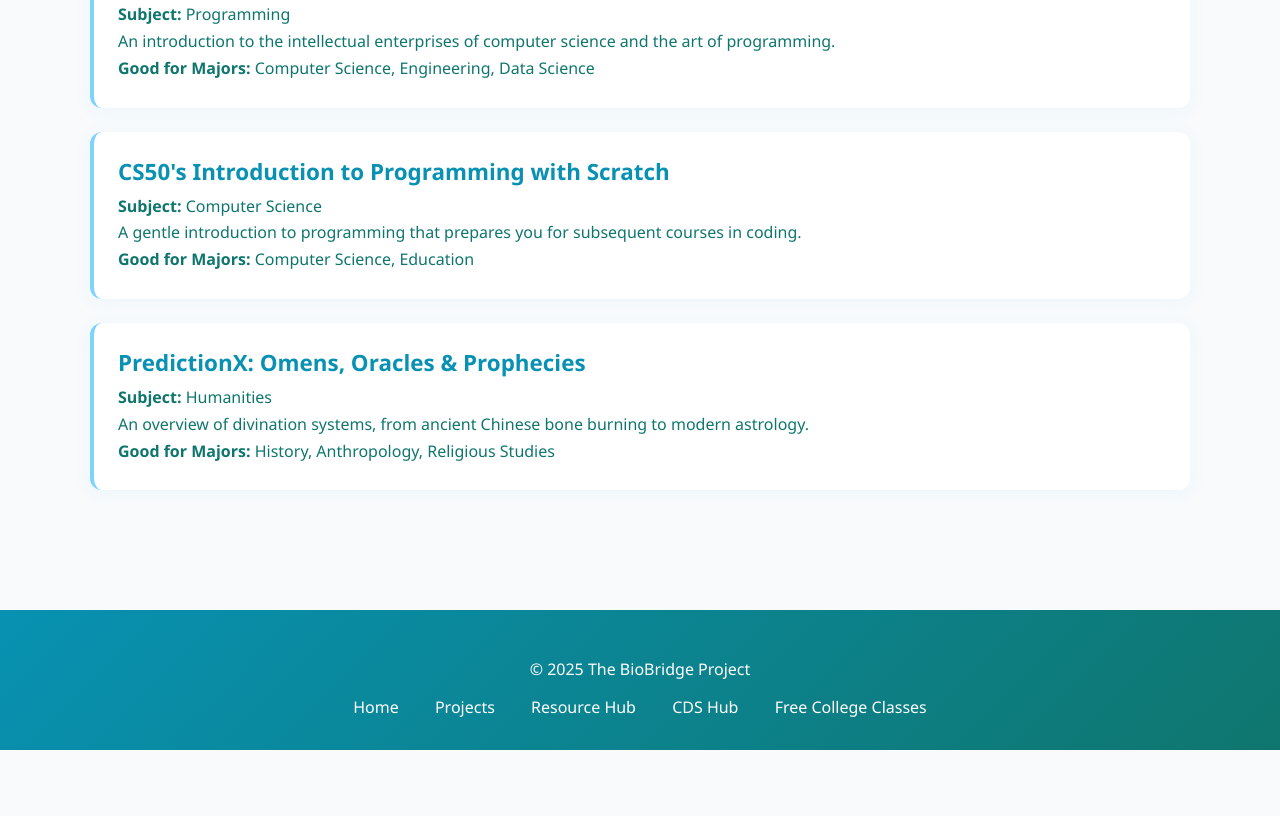
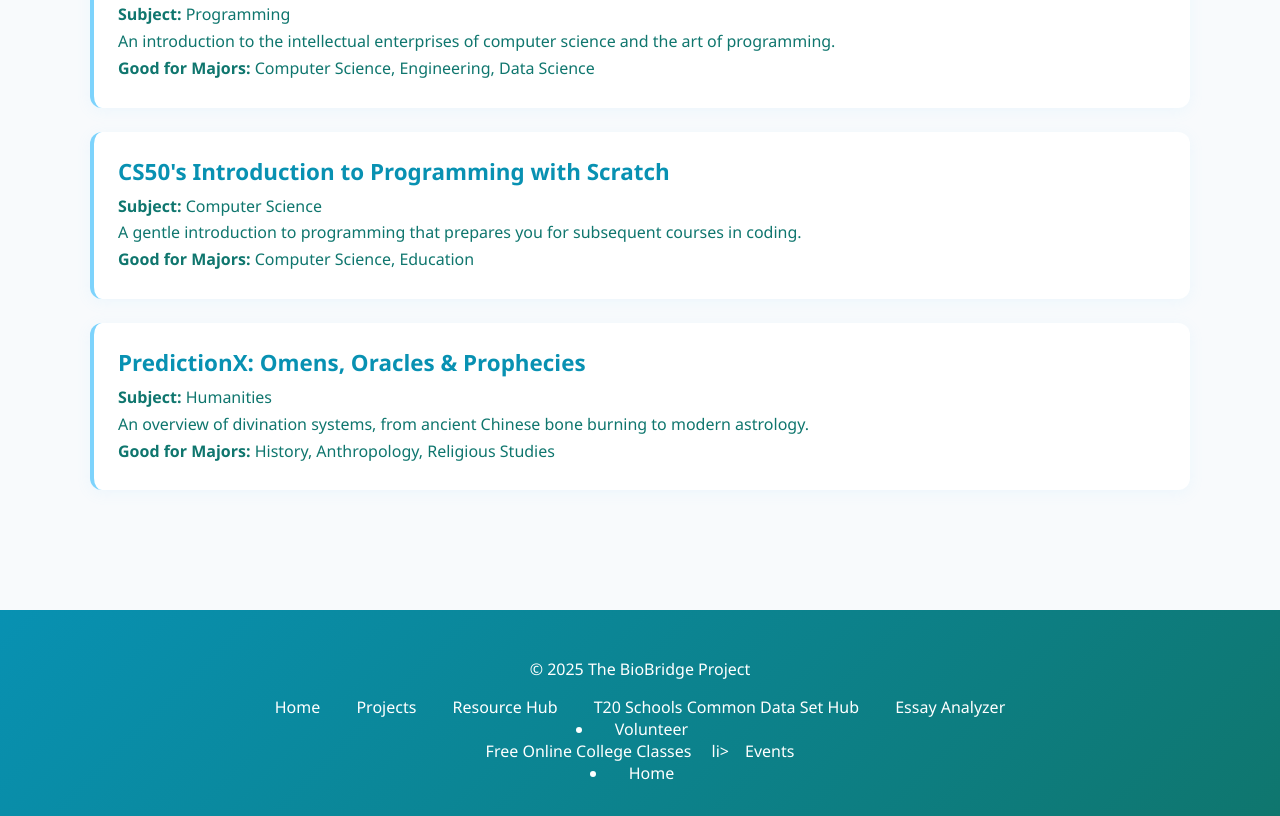
Before and after one commit to thebiobridgeproject/thebiobridgeproject, a plain HTML site: page focch.html in a window 1280 px wide. Shown: the part 303-1119 px from the top of the page. Before the commit the page ends 1053 px from the top, so only its background shows below. Drawn offline with Linux system fonts and the light colour scheme.

Commit message:
Update focch.html

```diff
--- a/focch.html
+++ b/focch.html
@@ -66,8 +66,13 @@
       <a href="index.html">Home</a>
       <a href="projects.html">Projects</a>
       <a href="resource-hub.html">Resource Hub</a>
-      <a href="cds.html">CDS Hub</a>
-      <a href="focch.html" class="active">Free College Classes</a>
+      <a href="cds.html">T20 Schools Common Data Set Hub</a>
+      <a href="essay-analyzer.html">Essay Analyzer</a>
+       <li><a href="volunteer.html">Volunteer</a></li>
+      <a href="focch.html" class="active">Free Online College Classes</a>
+      li><a href="events.html">Events</a></li>
+        <li><a href="index.html">Home</a></li>
+
     </div>
   </footer>
 </body>
```
